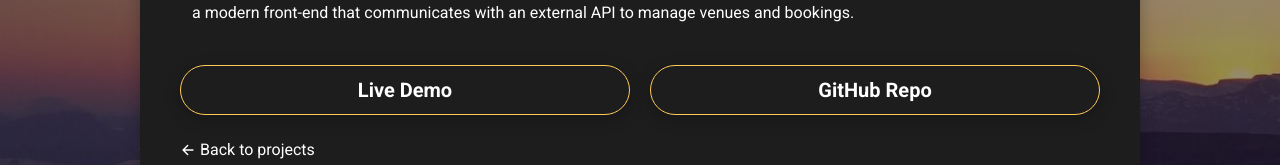
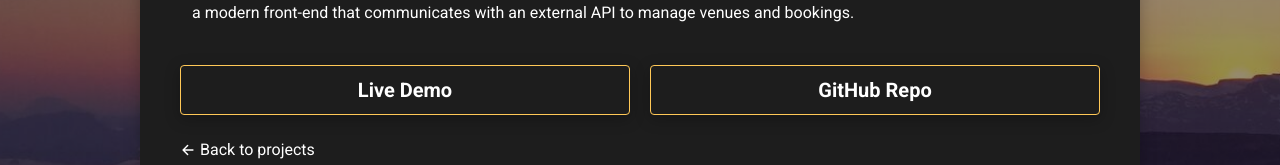
Before and after one commit to annechh/portfolio-2, a React (Vite) app: page /project/Holidaze in a window 1280 px wide. Shown: the part 537-702 px from the top of the page. Built offline with nearby package versions, Linux system fonts and the light colour scheme.

Commit message:
style: changed button style

```diff
--- a/src/index.css
+++ b/src/index.css
@@ -47,7 +47,7 @@ html {
 }
 
 .button {
-  @apply shadow-sm  flex items-center justify-center h-[50px] w-full rounded-full text-sm md:text-xl font-bold cursor-pointer border border-sun hover:bg-sun hover:text-black transition-all duration-500 ease-in-out;
+  @apply shadow-sm  flex items-center justify-center h-[50px] w-full rounded text-sm md:text-xl font-bold cursor-pointer border border-sun hover:bg-sun hover:text-black transition-all duration-500 ease-in-out;
 }
 
 /* .card {
```
